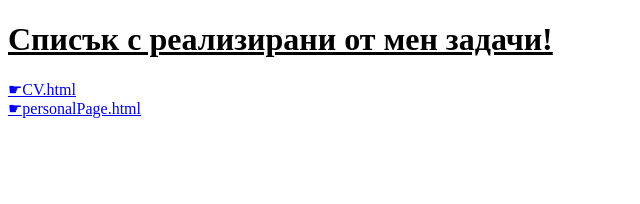
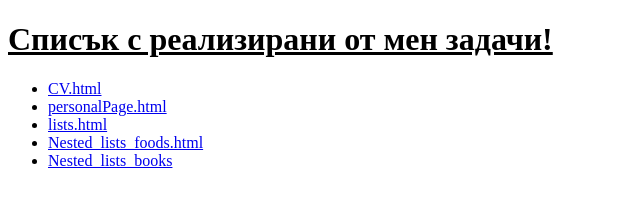
Before and after one commit to MariyaPaskaleva/WD_Course_HW, a plain HTML site: page HW/index.html in a window 1280 px wide. Shown: the whole page, without its empty margins (0-640 px from the left). Drawn offline with Linux system fonts and the light colour scheme.

Commit message:
added tasks

```diff
--- a/HW/index.html
+++ b/HW/index.html
@@ -8,8 +8,15 @@
 </head>
 <body>
     <h1><ins>Списък с реализирани от мен задачи!</ins></h1>
-    <a href="..//HW/pages/CV.html" target="_blank">&#9755;CV.html</a> <br>
-    <a href="..//HW/pages/personalPage.html" target="_blank">&#9755;personalPage.html</a>
-
+    <ul>
+    <li><a href="./pages/CV.html" target="_blank">CV.html</a></li>
+    <li><a href="./pages/personalPage.html" target="_blank">personalPage.html</a>
+    </li>
+    <li><a href="./pages/lists.html" target="_blank">lists.html</a></li>
+    <li><a href="./pages/Nested_lists_food.html" target="_blank">Nested_lists_foods.html</a>
+    </li>
+    <li><a href="./pages/Nested_lists_books.html" target="_blank">Nested_lists_books</a>
+    </li>
+   </ul>
 </body>
 </html>
```
